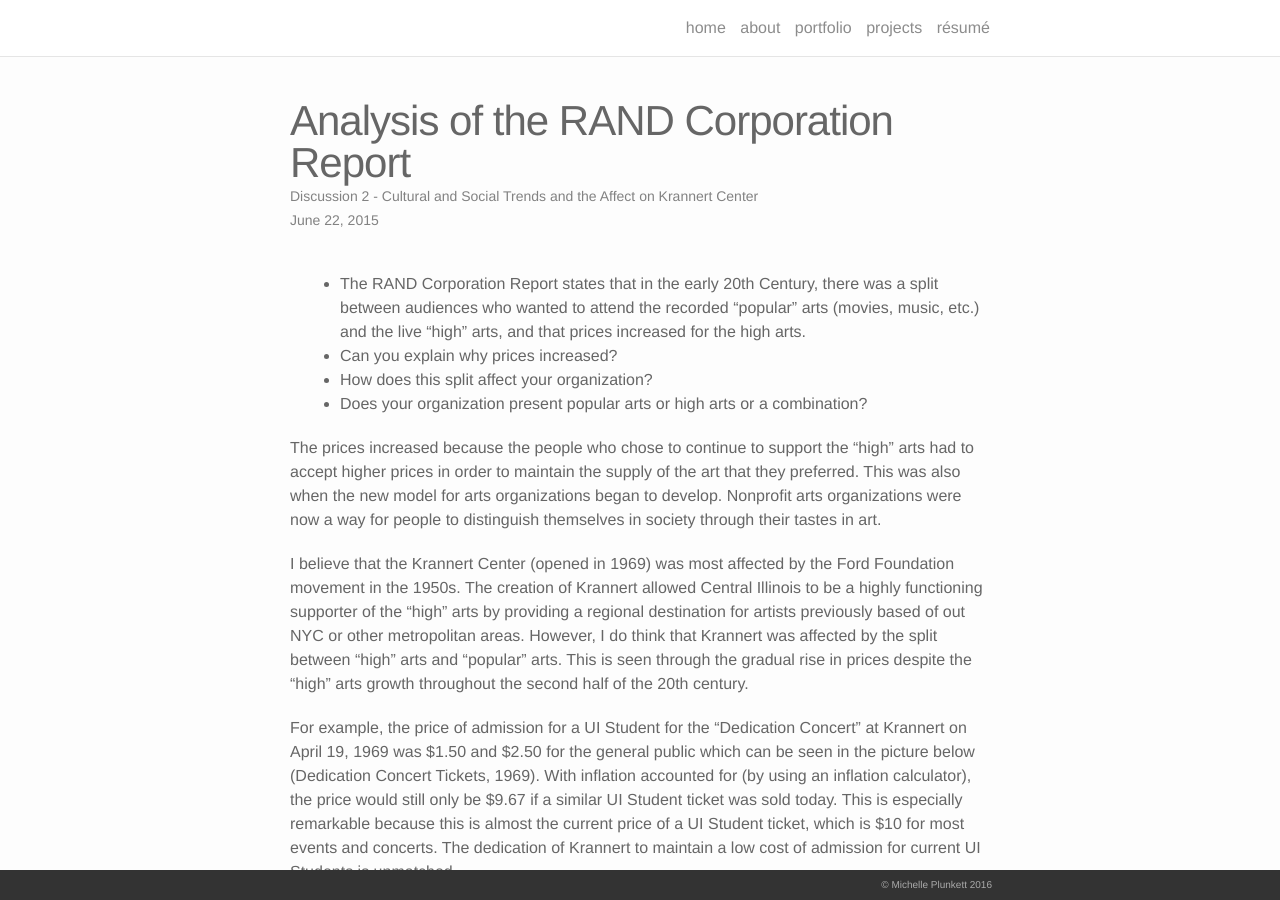
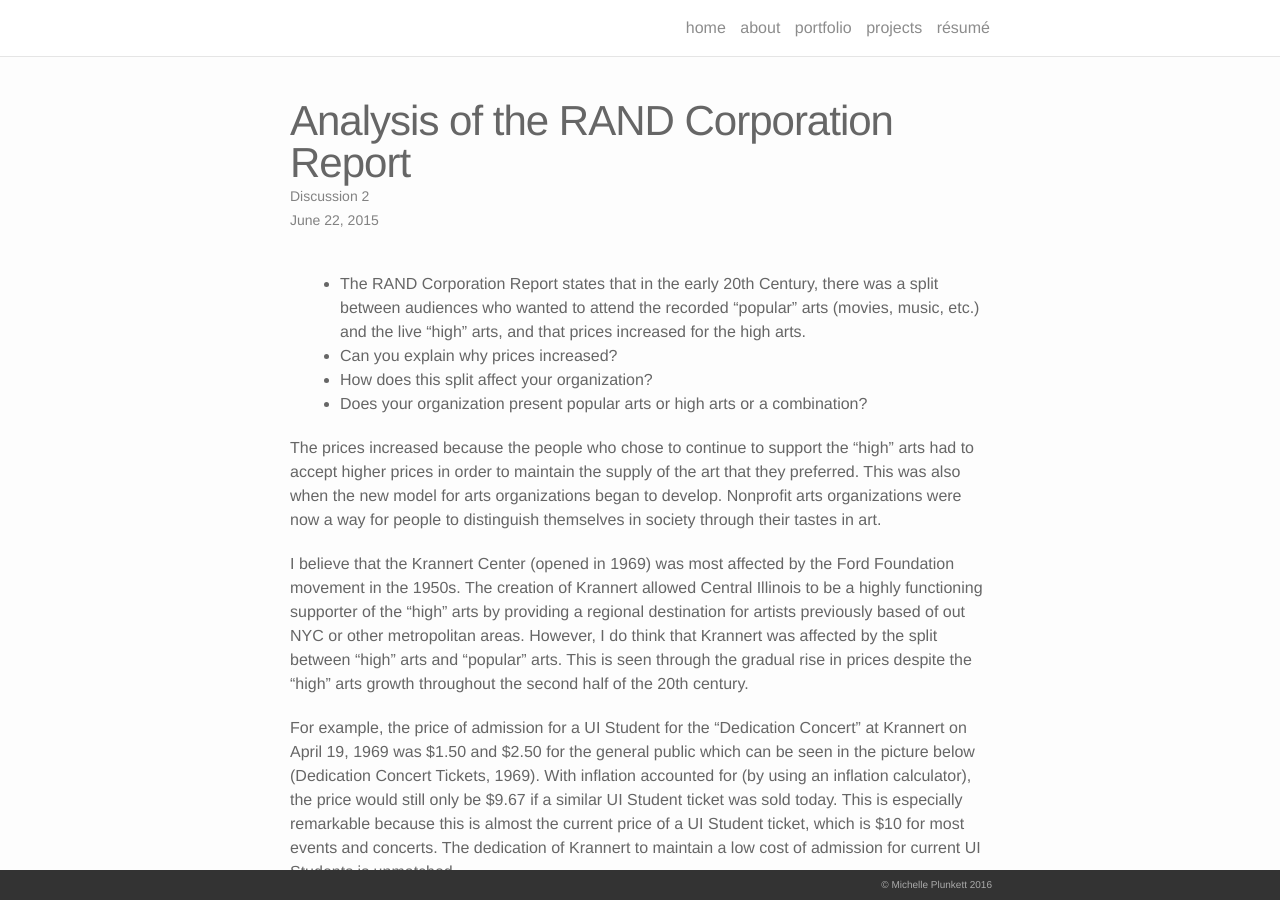
Before and after one commit to michelleplunkett/michelleplunkett.github.io, a Jekyll site: the page built from _portfolio/Discussion_2.markdown, in a window 1280 px wide and 900 px high. Built offline with Jekyll 4.4.1, drawn with Linux system fonts in a browser that asks for light colours; nearby versions of some CDN libraries.

Commit message:
update description

```diff
--- a/_portfolio/Discussion_2.markdown
+++ b/_portfolio/Discussion_2.markdown
@@ -1,7 +1,7 @@
 ---
 layout: post
 title: Analysis of the RAND Corporation Report
-description: Discussion 2 - Cultural and Social Trends and the Affect on Krannert Center
+description: Discussion 2
 date: 2015-06-22
 ---
 
```
